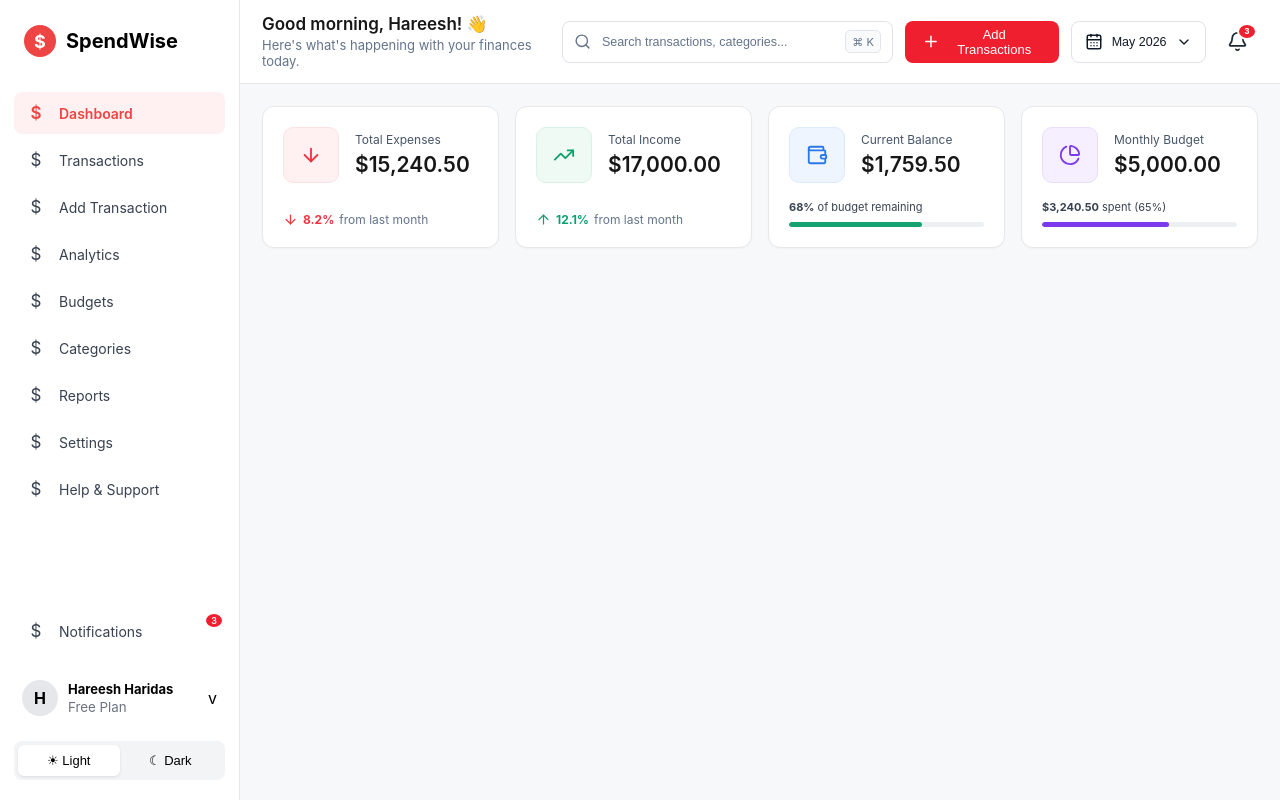
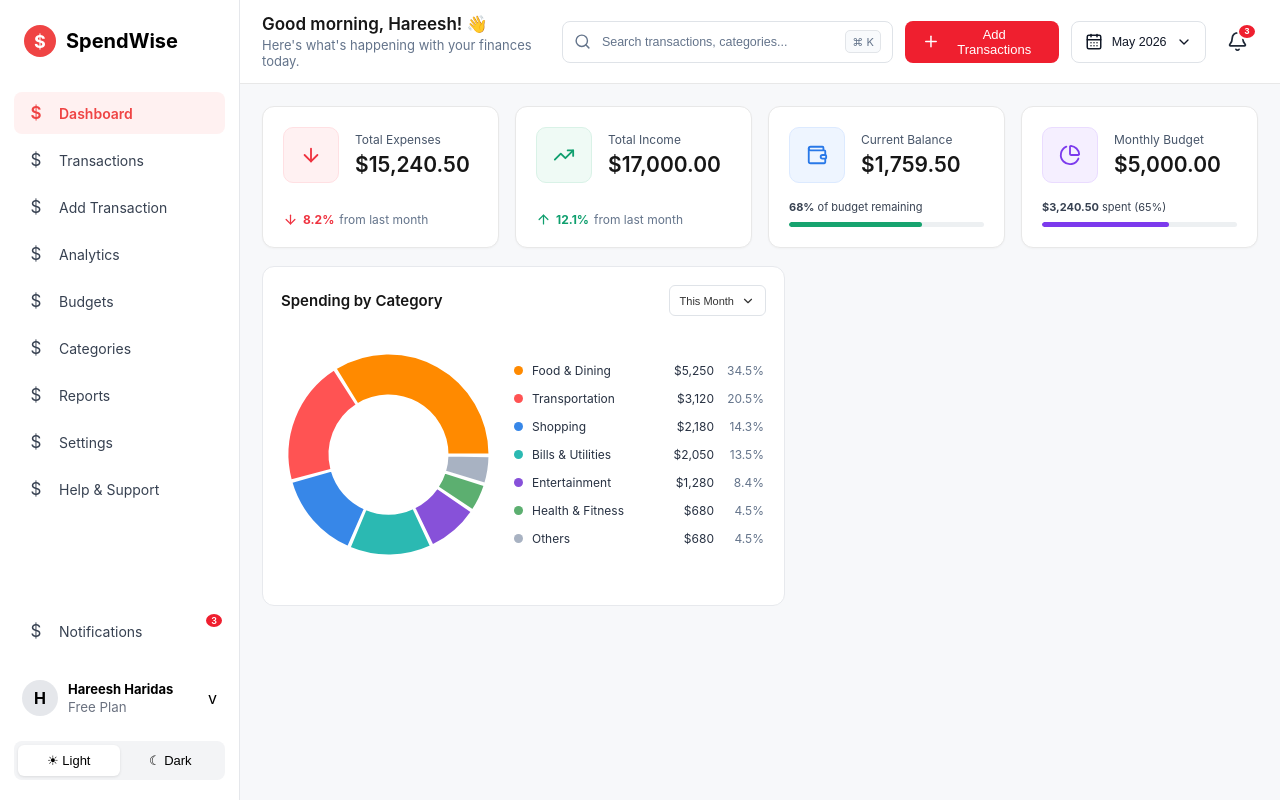
Before and after one commit to Hareesh-Haridas/SpendWise, a React (Vite) app: page / in a window 1280 px wide. Built offline with nearby package versions, Linux system fonts and the light colour scheme.

Commit message:
spending category section

```diff
--- a/package.json
+++ b/package.json
@@ -12,7 +12,8 @@
   "dependencies": {
     "lucide-react": "^1.38.0",
     "react": "^19.2.8",
-    "react-dom": "^19.2.8"
+    "react-dom": "^19.2.8",
+    "recharts": "^3.10.1"
   },
   "devDependencies": {
     "@types/react": "^19.2.18",
--- a/src/App.jsx
+++ b/src/App.jsx
@@ -2,6 +2,7 @@ import React from 'react'
 import Sidebar from './components/Sidebar/Sidebar'
 import Header from './components/Header/Header'
 import SummaryCards from './components/SummaryCards/SummaryCards'
+import SpendingCategory from './components/SpendingCategory/SpendingCategory'
 
 function App() {
   return (
@@ -11,6 +12,9 @@ function App() {
         <Header />
         <div className='page-content'>
           <SummaryCards />
+          <div className='dashboard-grid'>
+            <SpendingCategory />
+          </div>
         </div>
       </main>
     </div>
--- /dev/null
+++ b/src/components/SpendingCategory/SpendingCategory.css
@@ -0,0 +1,170 @@
+.spending-category {
+    width: 100%;
+    height: 340px;
+    background-color: #ffffff;
+    border: 1px solid #e7e9ed;
+    border-radius: 12px;
+    padding: 18px;
+    box-sizing: border-box;
+}
+
+.spending-header {
+    display: flex;
+    align-items: center;
+    justify-content: space-between;
+    margin-bottom: 10px;
+}
+
+.spending-header h2 {
+    margin: 0;
+    font-size: 15px;
+    font-weight: 600;
+    color: #151515;
+}
+
+.month-button {
+    height: 31px;
+    display: flex;
+    align-items: center;
+    gap: 7px;
+    padding: 0 10px;
+    border: 1px solid #dfe3e8;
+    border-radius: 6px;
+    background-color: #ffffff;
+    color: #333333;
+    font-size: 11px;
+    cursor: pointer;
+}
+
+.month-button:hover {
+    background-color: #f8f9fa;
+}
+
+/* CONTENT */
+
+.spending-content {
+    height: calc(100% - 45px);
+    display: flex;
+    align-items: center;
+    gap: 18px;
+}
+
+
+/* DONUT CHART */
+
+.donut-container {
+    width: 215px;
+    height: 215px;
+    flex-shrink: 0;
+}
+
+/* CATEGORY LIST */
+
+.category-list {
+    flex: 1;
+    display: flex;
+    flex-direction: column;
+    gap: 13px;
+    padding-right: 2px;
+}
+
+.category-row {
+    display: grid;
+    grid-template-columns: minmax(120px, 1fr) 72px 42px;
+    align-items: center;
+    column-gap: 8px;
+    font-size: 12px;
+}
+
+.category-name-wrapper {
+    display: flex;
+    align-items: center;
+    gap: 9px;
+    min-width: 0;
+}
+
+.category-color {
+    width: 9px;
+    height: 9px;
+    flex-shrink: 0;
+    border-radius: 50%;
+}
+
+.category-name {
+    color: #273142;
+    white-space: nowrap;
+}
+
+.category-amount {
+    color: #273142;
+    text-align: right;
+    white-space: nowrap;
+}
+
+.category-percentage {
+    color: #64748b;
+    text-align: right;
+    white-space: nowrap;
+}
+
+@media (max-width: 1150px) {
+
+    .spending-content {
+        gap: 10px;
+    }
+
+    .donut-container {
+        width: 190px;
+        height: 190px;
+    }
+
+    .category-row {
+        grid-template-columns: minmax(100px, 1fr) 65px 38px;
+    }
+
+}
+
+
+@media (max-width: 900px) {
+
+    .spending-category {
+        height: auto;
+
+        min-height: 340px;
+    }
+
+    .spending-content {
+        flex-direction: column;
+
+        justify-content: center;
+
+        gap: 15px;
+    }
+
+    .donut-container {
+        width: 180px;
+        height: 180px;
+    }
+
+    .category-list {
+        width: 100%;
+    }
+
+}
+
+
+@media (max-width: 500px) {
+
+    .spending-category {
+        padding: 15px;
+    }
+
+    .category-row {
+        grid-template-columns: 1fr auto auto;
+
+        column-gap: 6px;
+
+        font-size: 11px;
+    }
+
+}
--- /dev/null
+++ b/src/components/SpendingCategory/SpendingCategory.jsx
@@ -0,0 +1,118 @@
+import {
+    PieChart,
+    Pie,
+    Cell,
+    ResponsiveContainer,
+} from "recharts";
+import './SpendingCategory.css'
+import React from 'react'
+import {
+    ChevronDown
+} from "lucide-react";
+
+
+function SpendingCategory() {
+
+    const categoryData = [{
+        name: "Food & Dining",
+        amount: 5250,
+        percentage: 34.5,
+        color: "#ff8a00"
+    },
+    {
+        name: "Transportation",
+        amount: 3120,
+        percentage: 20.5,
+        color: "#ff5353"
+    },
+    {
+        name: "Shopping",
+        amount: 2180,
+        percentage: 14.3,
+        color: "#3787e8"
+    },
+    {
+        name: "Bills & Utilities",
+        amount: 2050,
+        percentage: 13.5,
+        color: "#2bb9b2"
+    },
+    {
+        name: "Entertainment",
+        amount: 1280,
+        percentage: 8.4,
+        color: "#8751d9"
+    },
+    {
+        name: "Health & Fitness",
+        amount: 680,
+        percentage: 4.5,
+        color: "#5caf70"
+    },
+    {
+        name: "Others",
+        amount: 680,
+        percentage: 4.5,
+        color: "#a8b2c2"
+    }];
+
+
+    return (
+        <section className="spending-category">
+            <div className="spending-header">
+
+                <h2>Spending by Category</h2>
+                <button className="month-button">
+                    <span>This Month</span>
+                    <ChevronDown size={14} />
+                </button>
+            </div>
+            <div className="spending-content">
+                <div className="donut-container">
+                    <ResponsiveContainer
+                        width="100%"
+                        height="100%"
+                    >
+                        <PieChart>
+                            <Pie
+                                data={categoryData}
+                                dataKey="amount"
+                                nameKey="name"
+                                cx="50%"
+                                cy="50%"
+                                innerRadius={59}
+                                outerRadius={101}
+                                paddingAngle={1}
+                                stroke="#ffffff"
+                                strokeWidth={2}
+                            >
+                                {categoryData.map((category) => (
+                                    <Cell key={category.name}
+                                        fill={category.color}></Cell>
+                                ))}
+                            </Pie>
+                        </PieChart>
+                    </ResponsiveContainer>
+                </div>
+                <div className="category-list">
+                    {categoryData.map((category) => (
+                        <div className="category-row" key={category.name}>
+                            <div className="category-name-wrapper">
+                                <span className="category-color" style={{ backgroundColor: category.color }}></span>
+                                <span className="category-name">{category.name}</span>
+                            </div>
+                            <span className="category-amount">
+                                ${category.amount.toLocaleString()}
+                            </span>
+                            <span className="category-percentage">
+                                {category.percentage}%
+                            </span>
+                        </div>
+                    ))}
+                </div>
+            </div>
+        </section >
+    )
+}
+
+export default SpendingCategory
--- a/src/index.css
+++ b/src/index.css
@@ -24,3 +24,10 @@ body {
     flex: 1;
     padding: 22px;
 }
+
+.dashboard-grid {
+    display: grid;
+    grid-template-columns: 1.25fr 1fr 0.65fr;
+    gap: 16px;
+    margin-top: 18px;
+}
```
Also changed, not shown: 1 other file (tests, documents, lock files or other folders).
